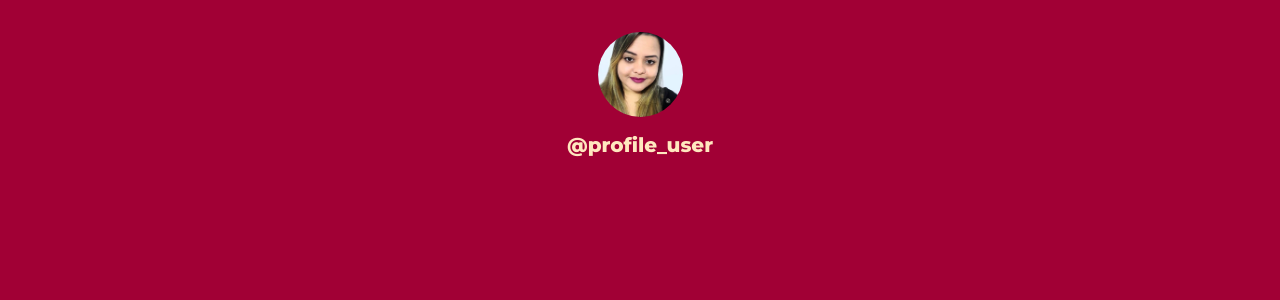
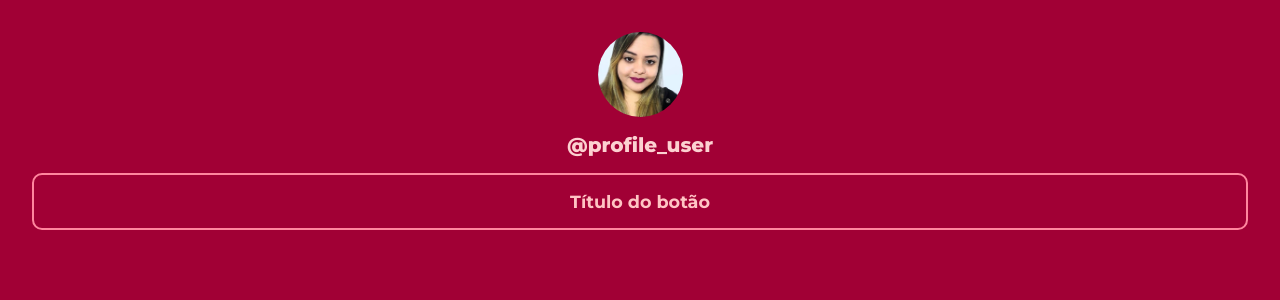
Before and after one commit to alalan55/Dani-Links, a Vue app: page / in a window 1280 px wide. Shown: the top 300 px of the page. Built offline with nearby package versions, Linux system fonts and the light colour scheme.

Commit message:
Criação inicial do botão wrapper

```diff
--- a/src/assets/scss/utils/_variables.scss
+++ b/src/assets/scss/utils/_variables.scss
@@ -3,6 +3,7 @@
 $bg:#A10035;
 $pink-1:#FF869E;
 $pink-2: #FFC4C4;
+$pink-3: #fcd1d1;
 $yellow-1: #FFE7BF;
 
 
--- /dev/null
+++ b/src/components/atoms/dl-button.vue
@@ -0,0 +1,43 @@
+<template>
+  <div class="button">
+    <div class="button__title">
+      <span> Título do botão </span>
+    </div>
+  </div>
+</template>
+
+<script setup></script>
+
+<style lang="scss" scoped>
+@import "@/assets/scss/utils";
+.button {
+  border: 2px solid $pink-1;
+  padding: $s1;
+  border-radius: 10px;
+  transition: 0.2s ease-in;
+  cursor: pointer;
+
+  &__title {
+    display: flex;
+    align-items: center;
+    justify-content: center;
+
+    span {
+      font-size: 1.1em;
+      font-weight: 700;
+      color: $pink-2;
+      cursor: pointer;
+    }
+  }
+
+  &:hover {
+    background: $pink-1;
+
+    .button__title {
+      span {
+        color: white;
+      }
+    }
+  }
+}
+</style>
--- a/src/components/molecules/HeaderProfile.vue
+++ b/src/components/molecules/HeaderProfile.vue
@@ -37,7 +37,7 @@
     span {
       font-size: 1.25em;
       font-weight: 800;
-      color: $yellow-1;
+      color: $pink-3;
     }
   }
 }
--- /dev/null
+++ b/src/components/molecules/MediasList.vue
@@ -0,0 +1,30 @@
+<template>
+  <div class="media-list">
+    <ul>
+      <li>
+            <dl-button/>
+      </li>
+    </ul>
+  </div>
+</template>
+
+<script setup>
+import dlButton from '../atoms/dl-button.vue'
+
+</script>
+
+<style lang="scss" scoped>
+@import "@/assets/scss/utils";
+.media-list {
+
+  padding: $s1 0;
+
+  ul {
+    padding: 0;
+
+    li {
+      list-style: none;
+    }
+  }
+}
+</style>
--- a/src/components/templates/HomeTemplate.vue
+++ b/src/components/templates/HomeTemplate.vue
@@ -1,11 +1,13 @@
 <template>
   <section class="home-template">
     <HeaderProfile />
+    <MediaList />
   </section>
 </template>
 
 <script setup>
 import HeaderProfile from "../molecules/HeaderProfile.vue";
+import MediaList from "../molecules/MediasList.vue";
 </script>
 
 <style lang="scss" scoped>
```
